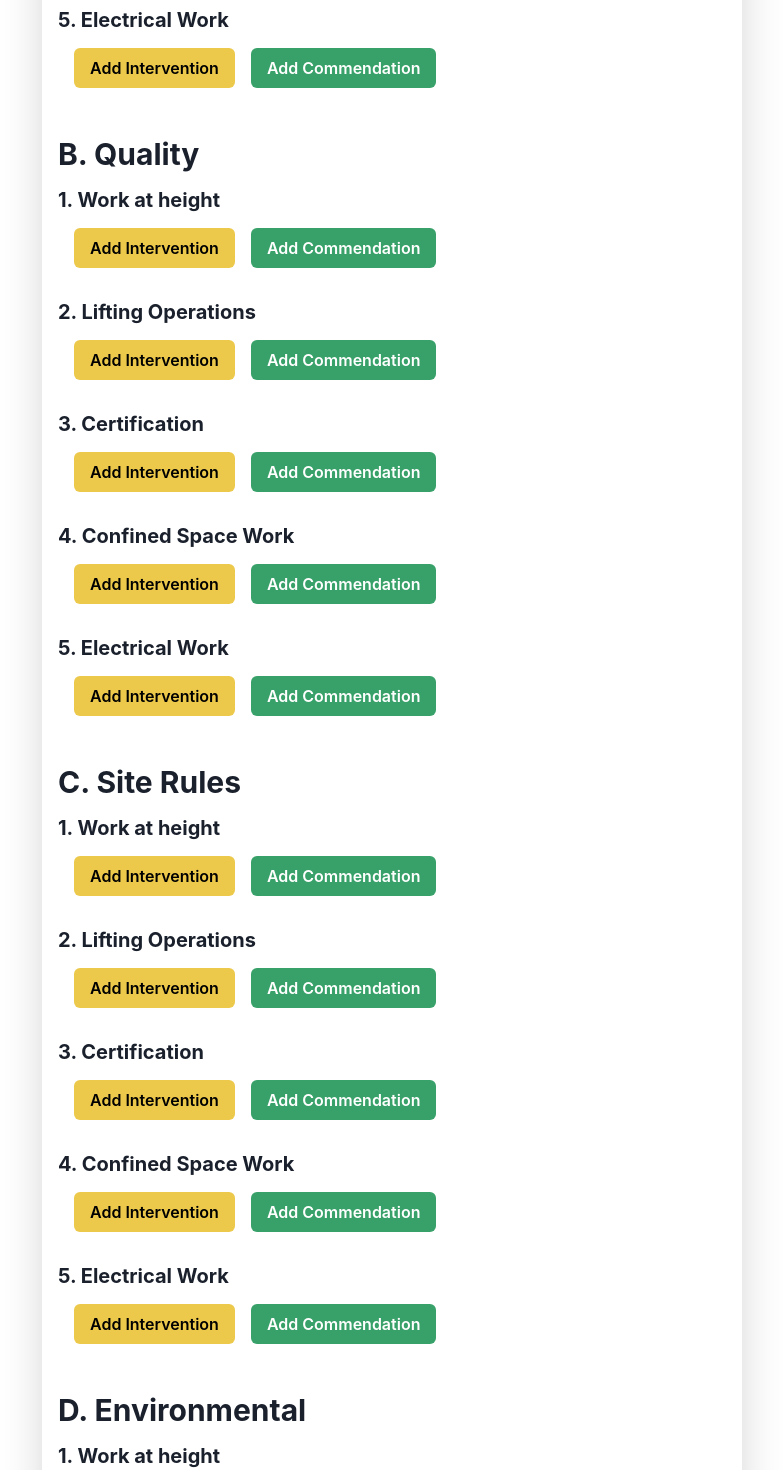
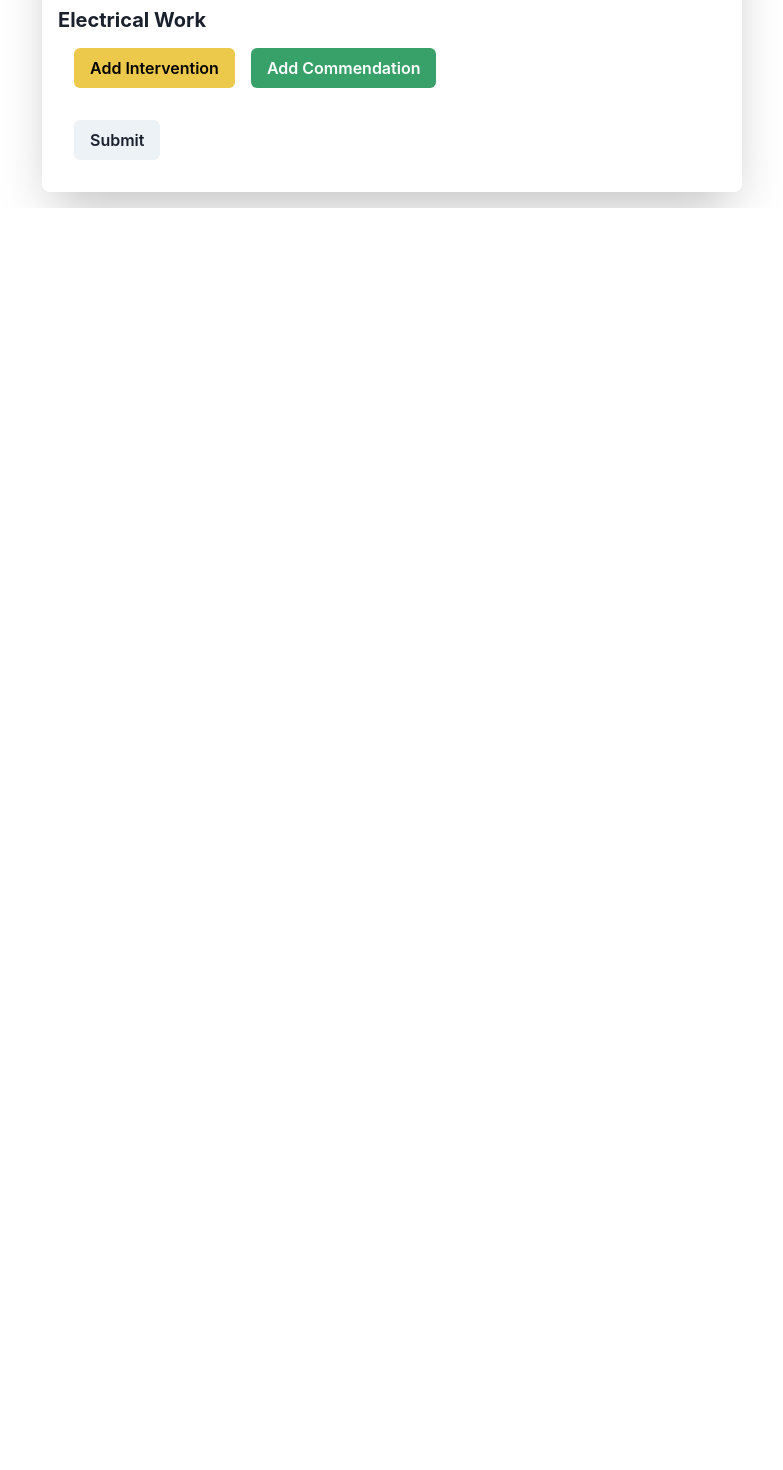
Before and after one commit to yli-yasir/musk-app-frontend, a React (Create React App) app: page / in a window 1280 px wide. Shown: the part 760-2230 px from the top of the page, without its empty margins (248-1031 px from the left). After the commit the page ends 968 px from the top, so only its background shows below. Built offline with nearby package versions, Linux system fonts and the light colour scheme.

Commit message:
handle form submission

```diff
--- a/package.json
+++ b/package.json
@@ -13,6 +13,7 @@
     "framer-motion": "^6.2.7",
     "react": "^17.0.2",
     "react-dom": "^17.0.2",
+    "react-hook-form": "^7.27.1",
     "react-scripts": "5.0.0",
     "web-vitals": "^2.1.4"
   },
--- a/src/components/SiteInspectionForm/InspectionAct.jsx
+++ b/src/components/SiteInspectionForm/InspectionAct.jsx
@@ -1,5 +1,5 @@
 import { Box, Textarea, Badge, Checkbox } from "@chakra-ui/react";
-import { useState } from "react";
+import { useRef, useState } from "react";
 
 function getColors(actType) {
   const scheme = actType === "commendation" ? "green" : "yellow";
@@ -13,11 +13,16 @@ function getColors(actType) {
 export default function InpsectionAct({
   section,
   subsection,
+  index,
+  registerInput,
   actType,
   ...props
 }) {
   const [resolved, setResolved] = useState(false);
   const colors = getColors(actType);
+
+  const registerField = (fieldName) =>
+    registerInput(`${section}[${index}].${fieldName}`);
 
   return (
     <Box bgColor={colors.light} shadow="lg" my={2}>
@@ -33,16 +38,27 @@ export default function InpsectionAct({
         </Badge>
       </Box>
       <Box p={2}>
-        <Textarea bgColor="white" placeholder="Description" my={4} />
+        <Textarea
+          bgColor="white"
+          placeholder="Description"
+          my={4}
+          {...registerField("description")}
+        />
         <Checkbox
           colorScheme={colors.scheme}
           isChecked={resolved}
+          {...registerField("resolved")}
           onChange={(e) => setResolved(e.target.checked)}
         >
           Resolved
         </Checkbox>
         {resolved && (
-          <Textarea bgColor="white" placeholder="Resolution" my={4} />
+          <Textarea
+            bgColor="white"
+            placeholder="Resolution"
+            my={4}
+            {...registerField("resolution")}
+          />
         )}
       </Box>
     </Box>
--- a/src/components/SiteInspectionForm/Section.jsx
+++ b/src/components/SiteInspectionForm/Section.jsx
@@ -1,14 +1,18 @@
 import { Box, Heading, Button } from "@chakra-ui/react";
 import SubSection from "./SubSection";
 
-export default function Section({ title, subSections }) {
+export default function Section({ title, subSections, registerInput }) {
   return (
     <Box mt={8}>
       <Heading size="lg" textAlign="left">
         {title}
       </Heading>
       {subSections.map((subSectionTitle) => (
-        <SubSection section={title} title={subSectionTitle} />
+        <SubSection
+          registerInput={registerInput}
+          section={title}
+          title={subSectionTitle}
+        />
       ))}
     </Box>
   );
--- a/src/components/SiteInspectionForm/SubSection.jsx
+++ b/src/components/SiteInspectionForm/SubSection.jsx
@@ -2,7 +2,7 @@ import { Heading, Button } from "@chakra-ui/react";
 import { useState } from "react";
 import InpsectionAct from "./InspectionAct";
 
-export default function SubSection({ section, title }) {
+export default function SubSection({ registerInput, section, title }) {
   const [inspectionActs, setInspectionActs] = useState([]);
 
   function addInspectionAct(actType) {
@@ -14,8 +14,14 @@ export default function SubSection({ section, title }) {
       <Heading size="md" mt={4}>
         {title}
       </Heading>
-      {inspectionActs.map((actType) => (
-        <InpsectionAct section={section} subsection={title} actType={actType} />
+      {inspectionActs.map((actType, index) => (
+        <InpsectionAct
+          registerInput={registerInput}
+          section={section}
+          subsection={title}
+          index={index}
+          actType={actType}
+        />
       ))}
       <Button
         m={4}
--- a/src/components/SiteInspectionForm/index.jsx
+++ b/src/components/SiteInspectionForm/index.jsx
@@ -1,7 +1,15 @@
 import { Heading, Center, Divider, Button } from "@chakra-ui/react";
+import { useForm } from "react-hook-form";
 import Logo from "../Logo";
 import Section from "./Section";
+
 export default function SiteInspectionForm() {
+  const { register: registerInput, handleSubmit } = useForm();
+
+  const handleFormSubmit = handleSubmit((data) => {
+    alert(JSON.stringify(data));
+  });
+
   return (
     <Center
       bgColor="white"
@@ -18,61 +26,19 @@ export default function SiteInspectionForm() {
         Site Inspection Form
       </Heading>
       <Divider mt={6} borderColor="blue.100" width="70%" />
-      <form style={{ width: "100%" }}>
+      <form style={{ width: "100%" }} onSubmit={handleFormSubmit}>
         <Section
-          title="A. Working Standards"
+          registerInput={registerInput}
+          title="Working Standards"
           subSections={[
-            "1. Work at height",
-            "2. Lifting Operations",
-            "3. Certification",
-            "4. Confined Space Work",
-            "5. Electrical Work",
+            "Work at height",
+            "Lifting Operations",
+            "Certification",
+            "Confined Space Work",
+            "Electrical Work",
           ]}
         />
 
-        <Section
-          title="B. Quality"
-          subSections={[
-            "1. Work at height",
-            "2. Lifting Operations",
-            "3. Certification",
-            "4. Confined Space Work",
-            "5. Electrical Work",
-          ]}
-        />
-
-        <Section
-          title="C. Site Rules"
-          subSections={[
-            "1. Work at height",
-            "2. Lifting Operations",
-            "3. Certification",
-            "4. Confined Space Work",
-            "5. Electrical Work",
-          ]}
-        />
-
-        <Section
-          title="D. Environmental"
-          subSections={[
-            "1. Work at height",
-            "2. Lifting Operations",
-            "3. Certification",
-            "4. Confined Space Work",
-            "5. Electrical Work",
-          ]}
-        />
-
-        <Section
-          title="E. Protection"
-          subSections={[
-            "1. Work at height",
-            "2. Lifting Operations",
-            "3. Certification",
-            "4. Confined Space Work",
-            "5. Electrical Work",
-          ]}
-        />
         <Button type="submit" m={4}>
           Submit
         </Button>
```
Also changed, not shown: 1 other file (tests, documents, lock files or other folders).
